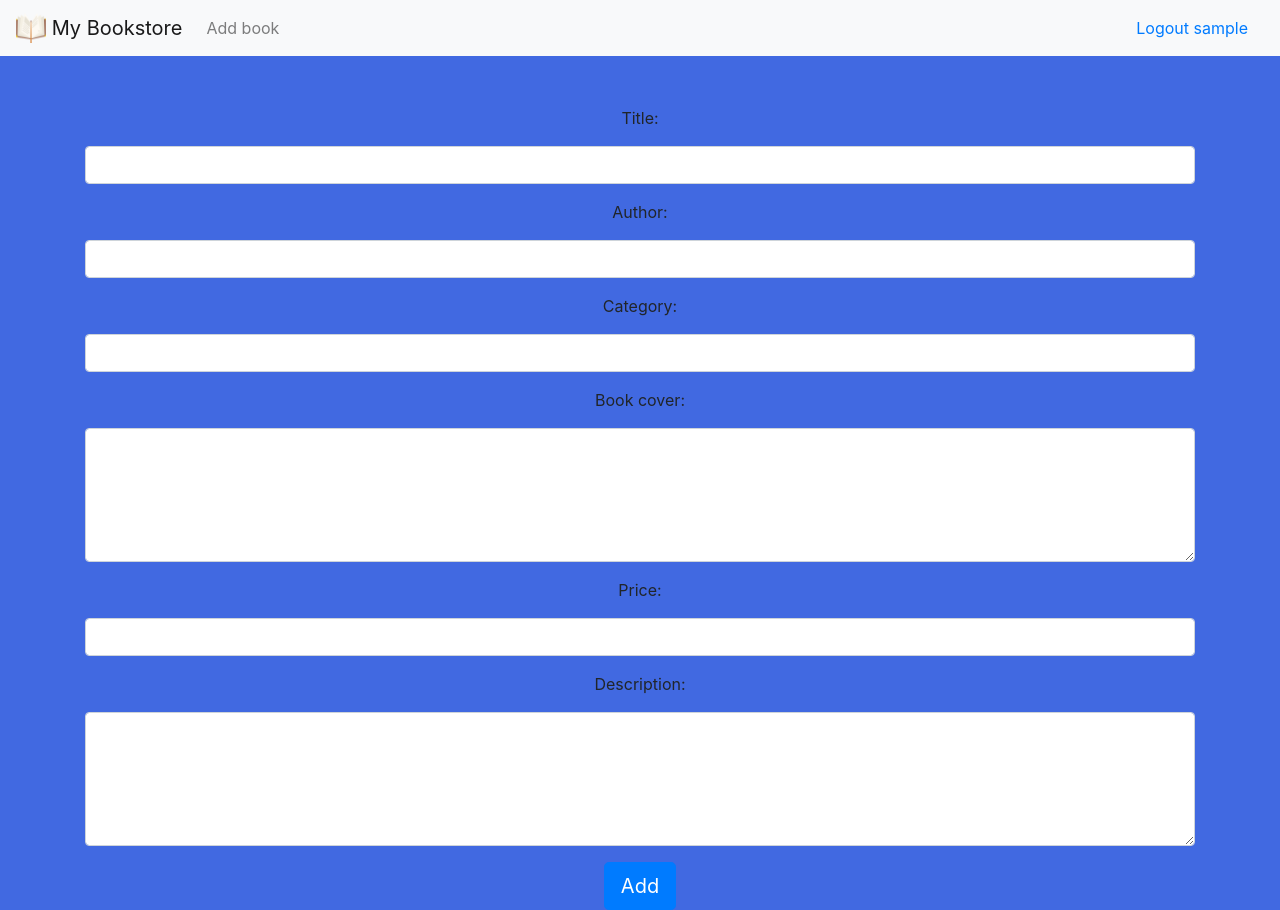
After one commit to DjCekic/Djang-Bookstore, a Django app: page /books/new in a window 1280 px wide. The commit adds this page. Run offline with Django 3.2, Linux system fonts and the light colour scheme; the visitor is signed in with stand-in values (Sample User, id 1); some libraries are stand-ins or nearby versions.

Commit message:
Sesti commit. Napravljena opcija za dodavanje nove knjige u bazu ako korisnik ima admin privilegije

```diff
--- a/mysite/bookstore/forms.py
+++ b/mysite/bookstore/forms.py
@@ -6,4 +6,4 @@ from .models import Book
 class BookForm(ModelForm):
     class Meta:
         model = Book
-        fields = ['title', 'author', 'category', 'description', 'price']
+        fields = ['title', 'author', 'category', 'book_cover', 'description', 'price']
--- a/mysite/bookstore/models.py
+++ b/mysite/bookstore/models.py
@@ -1,4 +1,5 @@
 from django.db import models
+from django.contrib.auth.models import User
 
 
 # Create your models here.
@@ -10,6 +11,8 @@ class Book(models.Model):
     book_cover = models.TextField(default='no-image-available.png')
     price = models.IntegerField()
     description = models.TextField()
+    DEFAULT_ID = 1
+    owner = models.ForeignKey(User, on_delete=models.CASCADE)
 
     def __str__(self):
         return self.title
--- /dev/null
+++ b/mysite/bookstore/templates/bookstore/new.html
@@ -0,0 +1,97 @@
+{% extends 'master.html' %}
+
+{% block title %}
+    Add book
+{% endblock %}
+
+{% block content %}
+
+    <form method="post" action="{% url 'bookstore:new' %}">
+        {% csrf_token %}
+        <div class="form-group">
+            <label for="{{ form.title.id_for_label }}">{{ form.title.label_tag }}</label>
+            <input type="text" class="form-control" id="{{ form.title.id_for_label }}" name="{{ form.title.name }}">
+            {% if form.title.errors %}
+                <div class="alert alert-danger">
+                    <ul style="text-align: left">
+                        {% for error in form.title.errors %}
+                            <li>{{ error }}</li>
+                        {% endfor %}
+                    </ul>
+                </div>
+            {% endif %}
+        </div>
+        <div class="form-group">
+            <label for="{{ form.author.id_for_label }}">{{ form.author.label_tag }}</label>
+            <input type="text" class="form-control" id="{{ form.author.id_for_label }}" name="{{ form.author.name }}">
+            {% if form.author.errors %}
+                <div class="alert alert-danger">
+                    <ul style="text-align: left">
+                        {% for error in form.author.errors %}
+                            <li>{{ error }}</li>
+                        {% endfor %}
+                    </ul>
+                </div>
+            {% endif %}
+        </div>
+        <div class="form-group">
+            <label for="{{ form.category.id_for_label }}">{{ form.category.label_tag }}</label>
+            <input type="text" class="form-control" id="{{ form.category.id_for_label }}" name="{{ form.category.name }}">
+            {% if form.author.errors %}
+                <div class="alert alert-danger">
+                    <ul style="text-align: left">
+                        {% for error in form.category.errors %}
+                            <li>{{ error }}</li>
+                        {% endfor %}
+                    </ul>
+                </div>
+            {% endif %}
+        </div>
+
+        <div class="form-group">
+            <label for="{{ form.book_cover.id_for_label }}">{{ form.book_cover.label_tag }}</label>
+            <textarea class="form-control" id="{{ form.book_cover.id_for_label }}" name="{{ form.book_cover.name }}" rows="5"></textarea>
+            {% if form.content.errors %}
+                <div class="alert alert-danger">
+                    <ul style="text-align: left">
+                        {% for error in form.book_cover.errors %}
+                            <li>{{ error }}</li>
+                        {% endfor %}
+                    </ul>
+                </div>
+            {% endif %}
+
+        </div>
+        <div class="form-group">
+            <label for="{{ form.price.id_for_label }}">{{ form.price.label_tag }}</label>
+            <input type="text" class="form-control" id="{{ form.price.id_for_label }}" name="{{ form.price.name }}">
+            {% if form.author.errors %}
+                <div class="alert alert-danger">
+                    <ul style="text-align: left">
+                        {% for error in form.price.errors %}
+                            <li>{{ error }}</li>
+                        {% endfor %}
+                    </ul>
+                </div>
+            {% endif %}
+        </div>
+        <div class="form-group">
+            <label for="{{ form.description.id_for_label }}">{{ form.description.label_tag }}</label>
+            <textarea class="form-control" id="{{ form.description.id_for_label }}" name="{{ form.description.name }}" rows="5"></textarea>
+            {% if form.content.errors %}
+                <div class="alert alert-danger">
+                    <ul style="text-align: left">
+                        {% for error in form.description.errors %}
+                            <li>{{ error }}</li>
+                        {% endfor %}
+                    </ul>
+                </div>
+            {% endif %}
+
+        </div>
+
+
+        <input type="submit" class="btn btn-primary btn-lg" value="Add"/>
+    </form>
+
+{% endblock %}>
--- a/mysite/bookstore/urls.py
+++ b/mysite/bookstore/urls.py
@@ -6,5 +6,6 @@ urlpatterns = [
     path('', views.index, name='index'),
     path('books', views.books, name='books'),
     path('books/<int:book_id>/', views.details, name='book_details'),
-    path('signup', views.signup, name='signup')
+    path('signup', views.signup, name='signup'),
+    path('books/new', views.new, name='new')
 ]
--- a/mysite/bookstore/views.py
+++ b/mysite/bookstore/views.py
@@ -3,7 +3,7 @@ from django.contrib.auth.decorators import login_required, permission_required
 from django.http import HttpResponse
 from .models import Book
 from django.template import loader
-
+from .forms import BookForm
 from django.contrib.auth import login, authenticate
 from django.contrib.auth.forms import UserCreationForm
 
@@ -26,9 +26,8 @@ def books(request):
 
 @login_required
 def details(request, book_id):
-    book = Book.objects.get(pk=book_id)
-    context = {'book': book,
-               'book_image': book.book_cover}
+    book = get_object_or_404(Book, id=book_id)
+    context = {'book': book}
     return render(request, 'bookstore/details.html', context)
 
 
@@ -45,3 +44,19 @@ def signup(request):
     else:
         form = UserCreationForm()
     return render(request, 'bookstore/signup.html', {'form': form})
+
+
+@permission_required('bookstore:add_book')
+def new(req):
+    if req.method == 'POST':
+        form = BookForm(req.POST)
+
+        if form.is_valid():
+            book = Book(title=form.cleaned_data['title'], author=form.cleaned_data['author'], category=form.cleaned_data['category'], book_cover=form.cleaned_data['book_cover'], price=form.cleaned_data['price'], description=form.cleaned_data['description'], owner=req.user)
+            book.save()
+            return redirect('bookstore:books')
+        else:
+            return render(req, 'new.html', {'form': form})
+    else:
+        form = BookForm()
+        return render(req, 'bookstore/new.html', {'form': form})
--- a/mysite/templates/header.html
+++ b/mysite/templates/header.html
@@ -6,6 +6,14 @@
         My Bookstore
     </a>
 
+    <ul class="navbar-nav mr-auto">
+        <li class="nav-item">
+            {% if perms.bookstore.add_book %}
+                <a class="nav-link" href="{% url 'bookstore:new' %}">Add book</a>
+            {% endif %}
+        </li>
+    </ul>
+
 
 
     {% if user.is_authenticated %}
--- a/mysite/templates/master.html
+++ b/mysite/templates/master.html
@@ -7,7 +7,7 @@
         <meta charset="UTF-8">
         <meta name="viewport" content="width=device-width, initial-scale=1, shrink-to-fit=no">
         <style type="text/css">
-             body { background: #1E90FF !important; } /* Adding !important forces the browser to overwrite the default style applied by Bootstrap */
+             body { background: #4169E1 !important; } /* Adding !important forces the browser to overwrite the default style applied by Bootstrap */
         </style>
         <title>
             {% block title %}
--- a/mysite/templates/registration/login.html
+++ b/mysite/templates/registration/login.html
@@ -29,5 +29,7 @@
         </div>
 
         <button type="submit" class="btn btn-primary">Login</button>
+        <a href="{% url 'bookstore:signup' %}"> <p style="color:#F08080">Don't have an account? Sign up </p></a>
     </form>
+
 {% endblock %}
```
Also changed, not shown: mysite/bookstore/templates/bookstore/books.html (+14 -7 lines), mysite/templates/registration/logged_out.html (added, +12 -0 lines), mysite/bookstore/migrations/0001_initial.py, mysite/bookstore/migrations/0002_auto_20201230_0130.py (deleted), mysite/bookstore/static/dva_su_jahaca_prilazila-mik_vol.jpg (added), mysite/bookstore/static/poslednja_seansa-agata_kristi.jpg (added).
